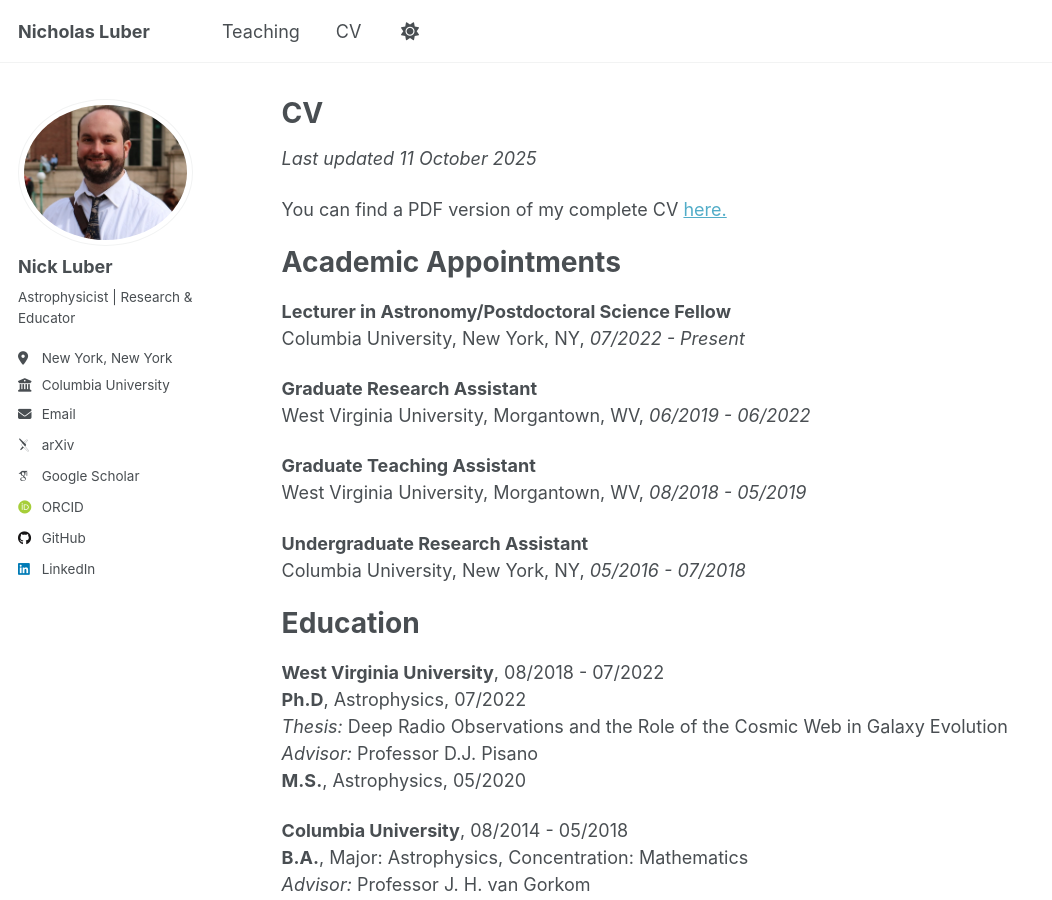
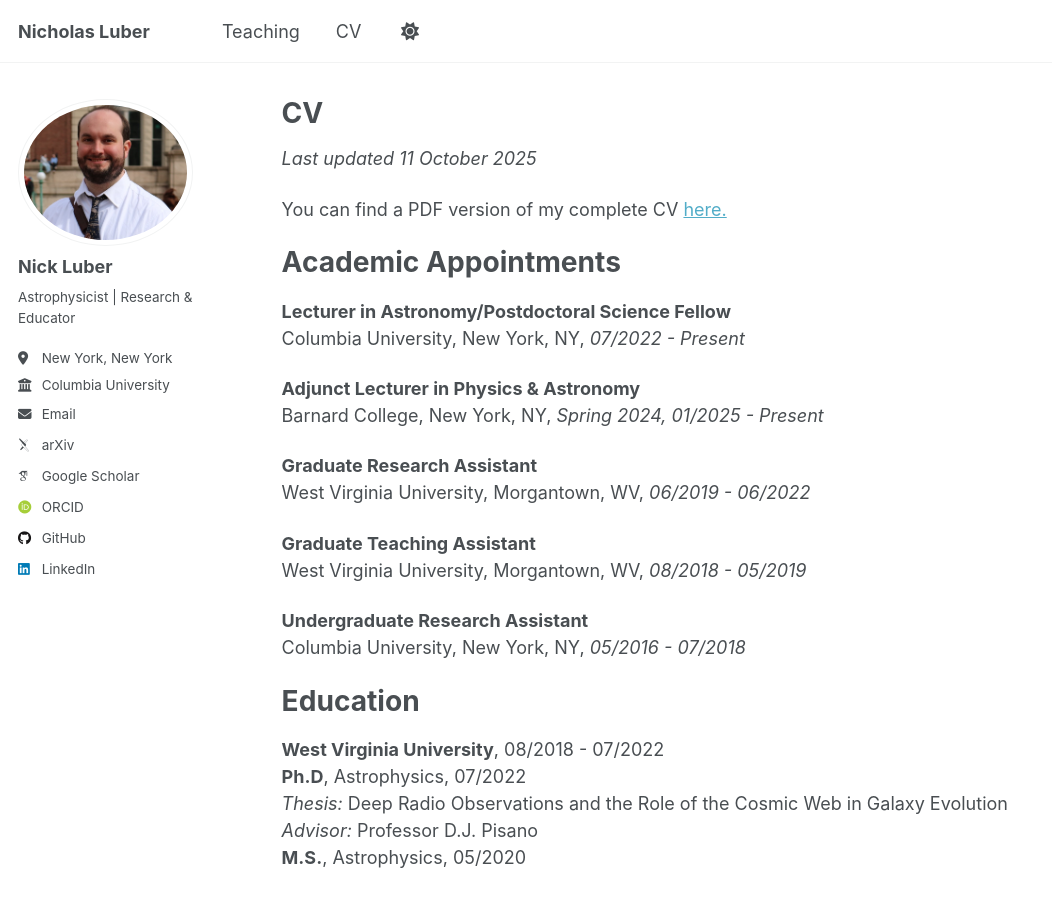
Before and after one commit to nicholasluber/nicholasluber.github.io, a Jekyll site: the page built from _pages/cv.md, in a window 1280 px wide and 900 px high. Shown: the whole window, without its empty margins (0-1052 px from the left). Built offline with Jekyll 4.4.1, drawn with Linux system fonts in a browser that asks for light colours; some web fonts are replaced; a script that is not in the unit is left out.

Commit message:
Add Adjunct Lecturer position at Barnard College

```diff
--- a/_pages/cv.md
+++ b/_pages/cv.md
@@ -17,6 +17,9 @@ Academic Appointments
 ======
 **Lecturer in Astronomy/Postdoctoral Science Fellow**
 Columbia University, New York, NY, *07/2022 - Present*
+
+**Adjunct Lecturer in Physics & Astronomy**
+Barnard College, New York, NY, *Spring 2024, 01/2025 - Present*
 
 **Graduate Research Assistant**
 West Virginia University, Morgantown, WV, *06/2019 - 06/2022*
```
